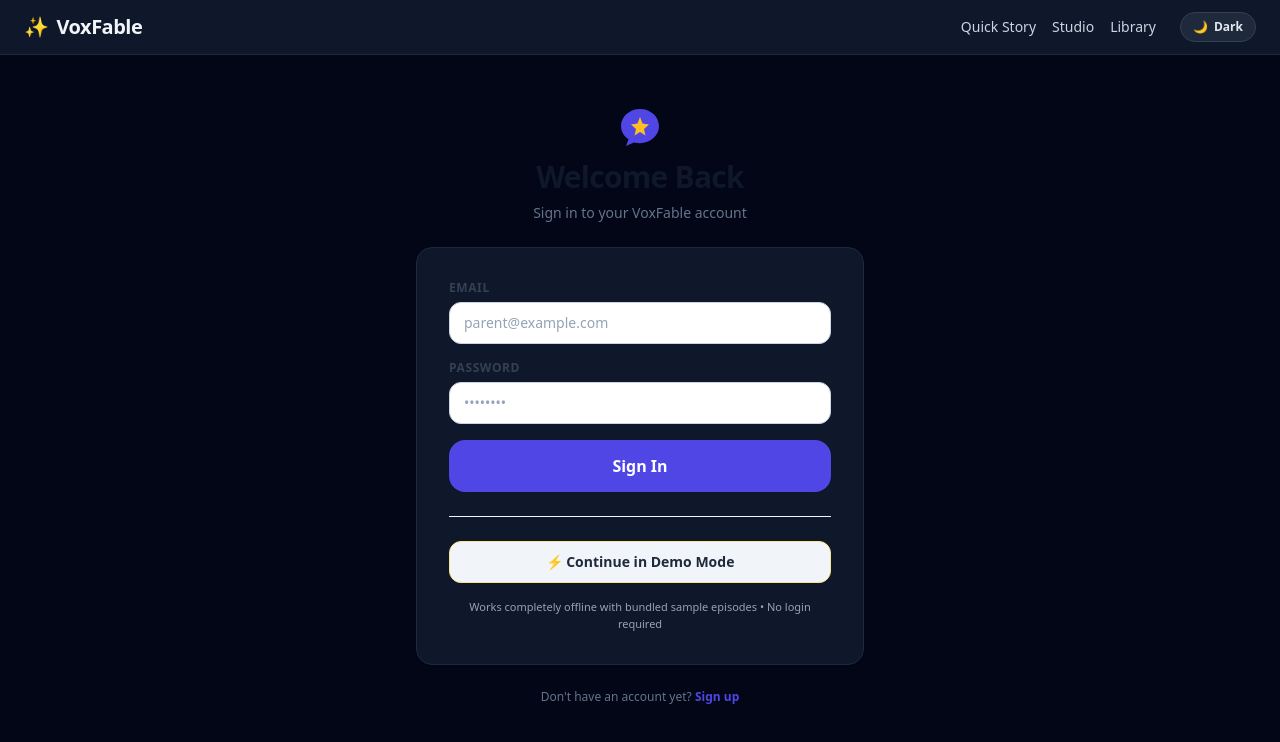
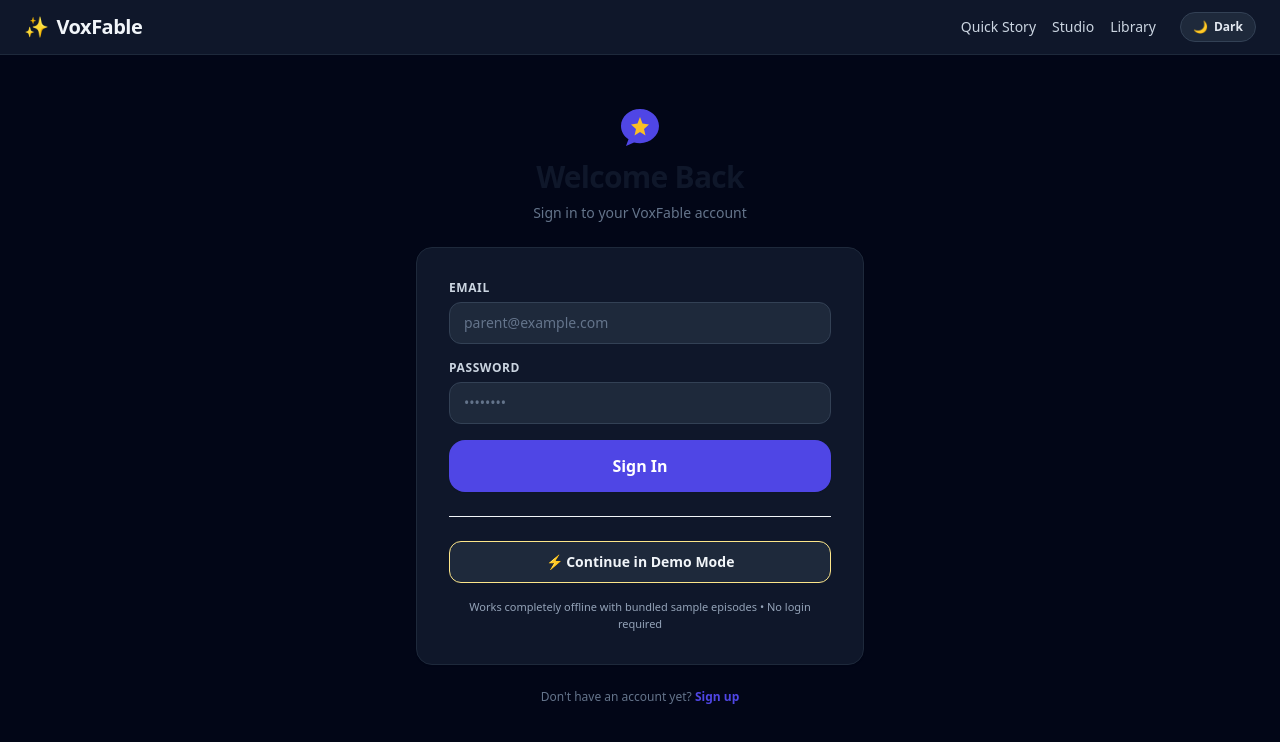
Before and after one commit to OmIsAGoodName/DOOMnDEBUG, a React (Vite) app in the folder frontend/: page /login in a window 1280 px wide. Shown: the top 742 px of the page. Built offline with nearby package versions, Linux system fonts and the light colour scheme; no server answers.

Commit message:
feat(theme): style html body and buttons for dark mode support

```diff
--- a/frontend/index.html
+++ b/frontend/index.html
@@ -5,7 +5,7 @@
     <meta name="viewport" content="width=device-width, initial-scale=1.0" />
     <title>VoxFable - AI Children's Animation Studio</title>
   </head>
-  <body class="bg-slate-50 text-slate-900">
+  <body class="bg-slate-50 dark:bg-slate-950 text-slate-900 dark:text-slate-100 transition-colors duration-200">
     <div id="root"></div>
     <script type="module" src="/src/main.tsx"></script>
   </body>
--- a/frontend/src/index.css
+++ b/frontend/src/index.css
@@ -1,3 +1,16 @@
 @tailwind base;
 @tailwind components;
 @tailwind utilities;
+
+@layer base {
+  html.dark {
+    color-scheme: dark;
+  }
+  html:not(.dark) {
+    color-scheme: light;
+  }
+
+  body {
+    @apply bg-slate-50 text-slate-900 dark:bg-slate-950 dark:text-slate-100;
+  }
+}
--- a/frontend/src/ui/Button.tsx
+++ b/frontend/src/ui/Button.tsx
@@ -28,9 +28,9 @@ export const Button: React.FC<ButtonProps> = ({
     primary:
       'bg-indigo-600 hover:bg-indigo-700 text-white shadow-sm hover:shadow active:scale-[0.98] focus:ring-indigo-500',
     secondary:
-      'bg-slate-100 hover:bg-slate-200 text-slate-800 active:scale-[0.98] focus:ring-slate-400',
+      'bg-slate-100 hover:bg-slate-200 text-slate-800 dark:bg-slate-800 dark:hover:bg-slate-700 dark:text-slate-100 active:scale-[0.98] focus:ring-slate-400',
     ghost:
-      'bg-transparent hover:bg-slate-100 text-slate-600 hover:text-slate-900 focus:ring-slate-400',
+      'bg-transparent hover:bg-slate-100 dark:hover:bg-slate-800 text-slate-600 dark:text-slate-300 hover:text-slate-900 dark:hover:text-white focus:ring-slate-400',
     danger:
       'bg-rose-600 hover:bg-rose-700 text-white shadow-sm active:scale-[0.98] focus:ring-rose-500',
     'big-kid':
--- a/frontend/src/ui/Input.tsx
+++ b/frontend/src/ui/Input.tsx
@@ -19,21 +19,21 @@ export const Input: React.FC<InputProps> = ({
   return (
     <div className="space-y-1.5 w-full">
       {label && (
-        <label htmlFor={inputId} className="block text-xs font-bold uppercase tracking-wider text-slate-700">
+        <label htmlFor={inputId} className="block text-xs font-bold uppercase tracking-wider text-slate-700 dark:text-slate-300">
           {label}
         </label>
       )}
       <input
         id={inputId}
-        className={`w-full px-3.5 py-2.5 rounded-xl border text-sm text-slate-900 bg-white placeholder:text-slate-400 focus:outline-none focus:ring-2 transition-all ${
+        className={`w-full px-3.5 py-2.5 rounded-xl border text-sm text-slate-900 dark:text-slate-100 bg-white dark:bg-slate-800 placeholder:text-slate-400 dark:placeholder:text-slate-500 focus:outline-none focus:ring-2 transition-all ${
           error
             ? 'border-rose-400 focus:ring-rose-400 focus:border-rose-500'
-            : 'border-slate-300 focus:ring-indigo-500 focus:border-indigo-500'
+            : 'border-slate-300 dark:border-slate-700 focus:ring-indigo-500 focus:border-indigo-500'
         } ${className}`}
         {...props}
       />
-      {hint && !error && <p className="text-xs text-slate-500">{hint}</p>}
-      {error && <p className="text-xs font-medium text-rose-600">{error}</p>}
+      {hint && !error && <p className="text-xs text-slate-500 dark:text-slate-400">{hint}</p>}
+      {error && <p className="text-xs font-medium text-rose-600 dark:text-rose-400">{error}</p>}
     </div>
   );
 };
--- a/frontend/src/ui/Stepper.tsx
+++ b/frontend/src/ui/Stepper.tsx
@@ -44,8 +44,8 @@ export const Stepper: React.FC<StepperProps> = ({ currentStage = 'understanding'
                   isDone
                     ? 'bg-emerald-500 text-white'
                     : isCurrent
-                    ? 'bg-indigo-600 text-white ring-4 ring-indigo-100 animate-pulse'
-                    : 'bg-slate-200 text-slate-500'
+                    ? 'bg-indigo-600 text-white ring-4 ring-indigo-100 dark:ring-indigo-950 animate-pulse'
+                    : 'bg-slate-200 dark:bg-slate-800 text-slate-500 dark:text-slate-400'
                 }`}
               >
                 {isDone ? '✓' : idx + 1}
@@ -53,10 +53,10 @@ export const Stepper: React.FC<StepperProps> = ({ currentStage = 'understanding'
               <span
                 className={`text-sm ${
                   isCurrent
-                    ? 'font-bold text-slate-900'
+                    ? 'font-bold text-slate-900 dark:text-slate-100'
                     : isDone
-                    ? 'font-medium text-slate-600'
-                    : 'text-slate-400'
+                    ? 'font-medium text-slate-600 dark:text-slate-300'
+                    : 'text-slate-400 dark:text-slate-500'
                 }`}
               >
                 {stage.label}
```
